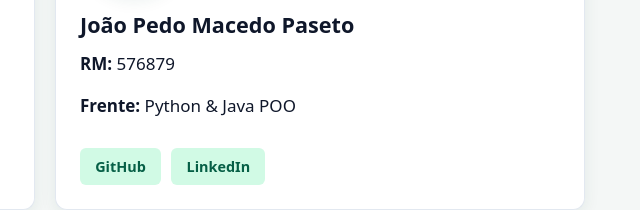
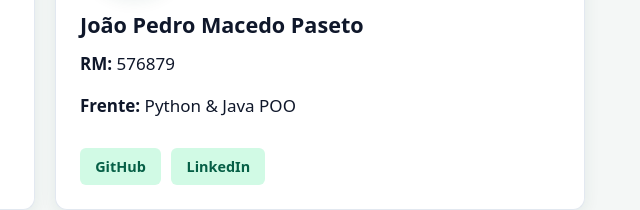
Before and after one commit to GabrielHenriqueDantas/mente-aberta-citec, a plain HTML site: page integrantes.html in a window 1280 px wide. Shown: the part 359-569 px from the top of the page, 595-1235 px from the left. Drawn offline with Linux system fonts and the light colour scheme.

Commit message:
fix : arruma nome dos integrantes

```diff
--- a/integrantes.html
+++ b/integrantes.html
@@ -49,7 +49,7 @@
 
        <article class="card">
         <img src="assets/img/joao.jpg" alt="Foto de João Paseto" class="foto-integrante">
-        <h2>João Pedo Macedo Paseto </h2>
+        <h2>João Pedro Macedo Paseto </h2>
         <p><strong>RM:</strong> 576879</p>
         <p><strong>Frente:</strong> Python & Java POO</p>
         <div class="links-integrante">
```
